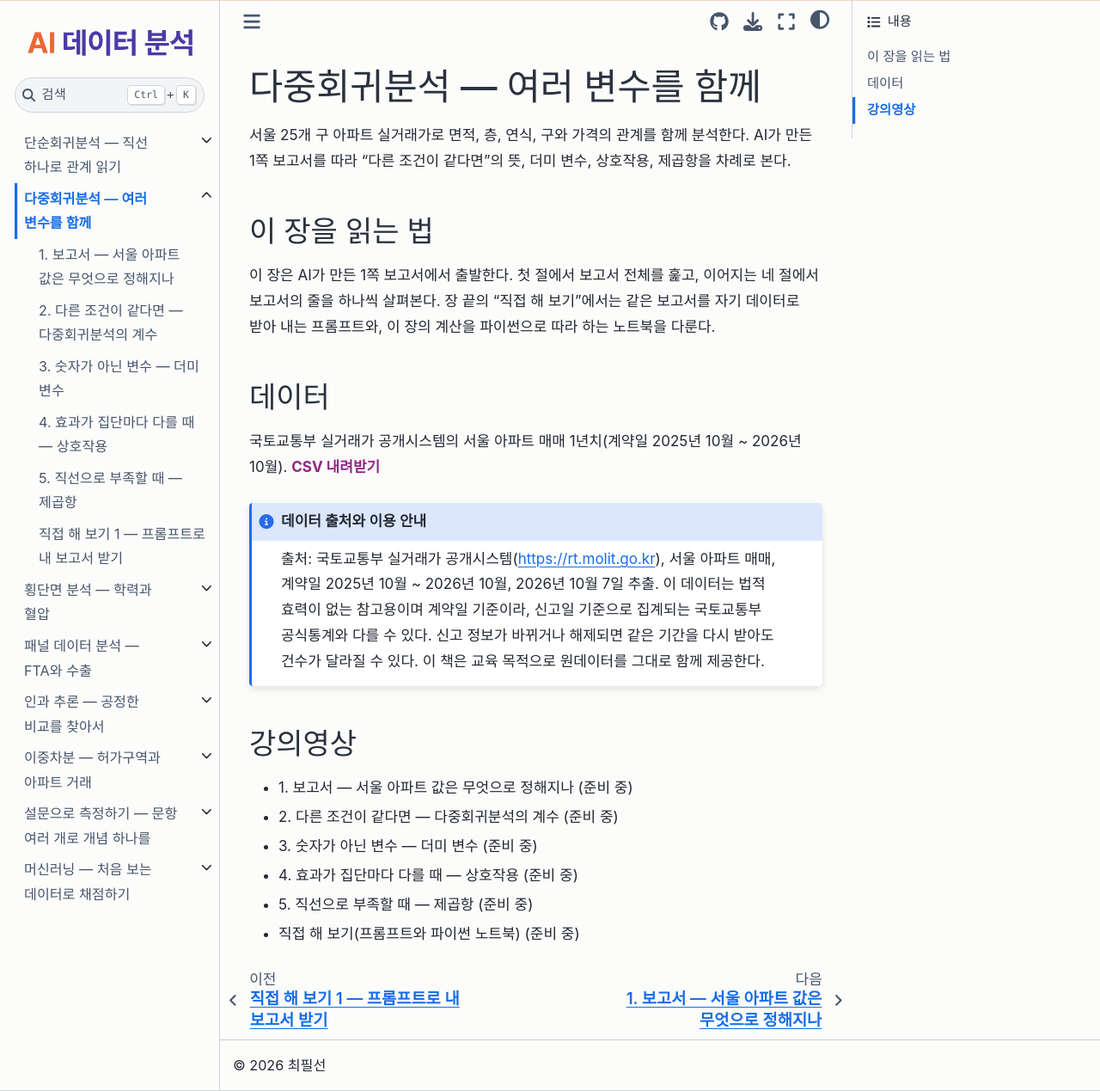
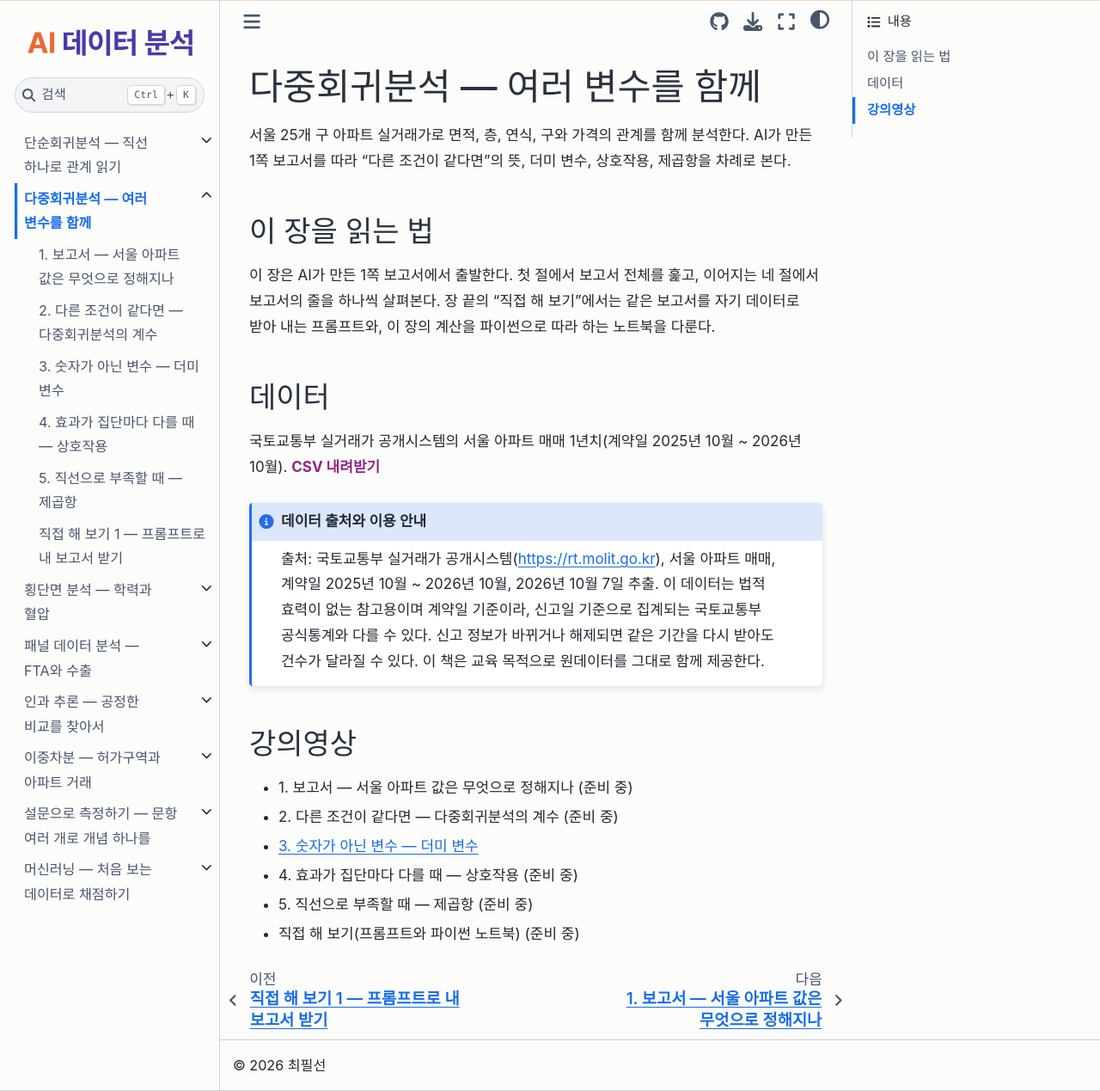
Before and after one commit to pilsunchoi/book5, a Jupyter Book: the page built from multiple-regression/index.md, in a window 1280 px wide and 1269 px high. Shown: the whole window at 86% size. Built offline with Jupyter Book 1.0.4 settings and Sphinx 7.4.7 and the Sphinx Book theme 1.1.4, drawn with Linux system fonts in a browser that asks for light colours; some web fonts are replaced; pages that are not in the unit, such as notebooks, are missing from menus.

Commit message:
다중회귀분석 3편 영상 링크
Co-Authored-By: Claude Opus 5.5 <noreply@anthropic.com>

```diff
--- a/multiple-regression/index.md
+++ b/multiple-regression/index.md
@@ -20,7 +20,7 @@
 
 - 1\. 보고서 — 서울 아파트 값은 무엇으로 정해지나 (준비 중)
 - 2\. 다른 조건이 같다면 — 다중회귀분석의 계수 (준비 중)
-- 3\. 숫자가 아닌 변수 — 더미 변수 (준비 중)
+- [3\. 숫자가 아닌 변수 — 더미 변수](https://www.youtube.com/watch?v=lP6sDgChJhw)
 - 4\. 효과가 집단마다 다를 때 — 상호작용 (준비 중)
 - 5\. 직선으로 부족할 때 — 제곱항 (준비 중)
 - 직접 해 보기(프롬프트와 파이썬 노트북) (준비 중)
```
